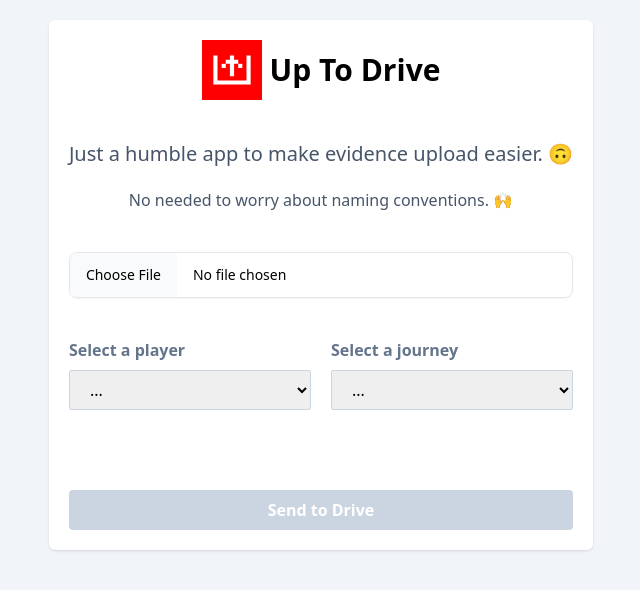
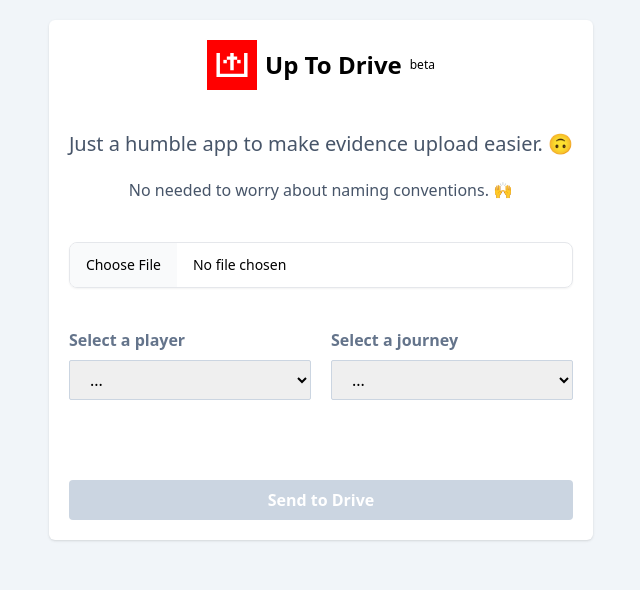
Before and after one commit to alandbh/sharetarget, a website: page index.html in a window 1280 px wide. Shown: the whole page, without its empty margins (319-959 px from the left). Drawn offline with Linux system fonts and the light colour scheme.

Commit message:
Adding a beta label next to the logo

```diff
--- a/index.html
+++ b/index.html
@@ -25,11 +25,12 @@
             <div class="flex gap-2 items-center justify-center">
                 <img
                     src="/images/icons/icon-512x512.svg"
-                    width="60px"
-                    height="60px"
+                    width="50px"
+                    height="50px"
                     alt="Up To Drive"
                 />
-                <h1 class="text-3xl font-bold">Up To Drive</h1>
+                <h1 class="text-2xl font-bold">Up To Drive</h1>
+                <div class="text-xs">beta</div>
             </div>
             <div class="text-center flex flex-col gap-5">
                 <p class="text-xl text-slate-600">
```
Also changed, not shown: show.html (+4 -3 lines), manifest.json, style/output.css.
